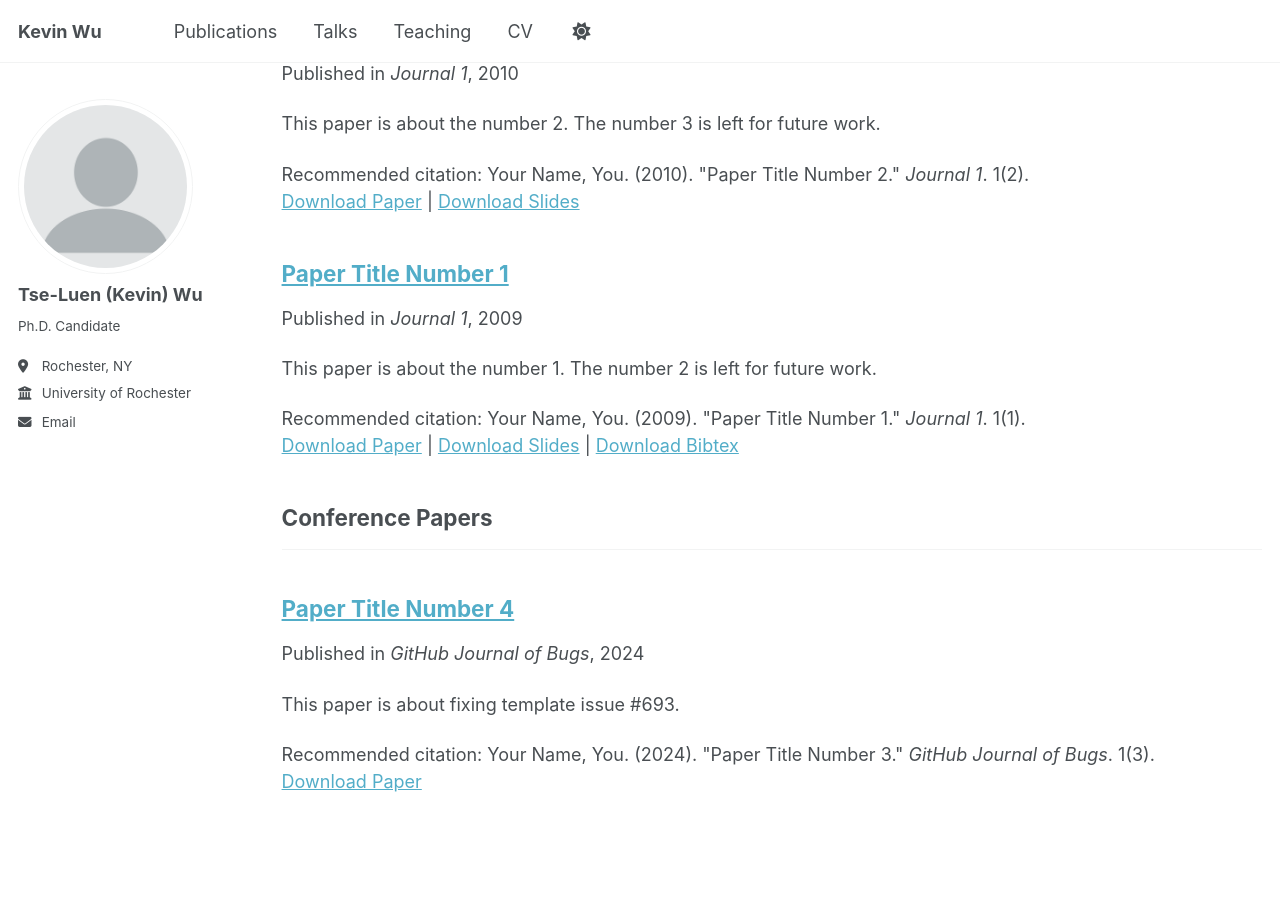
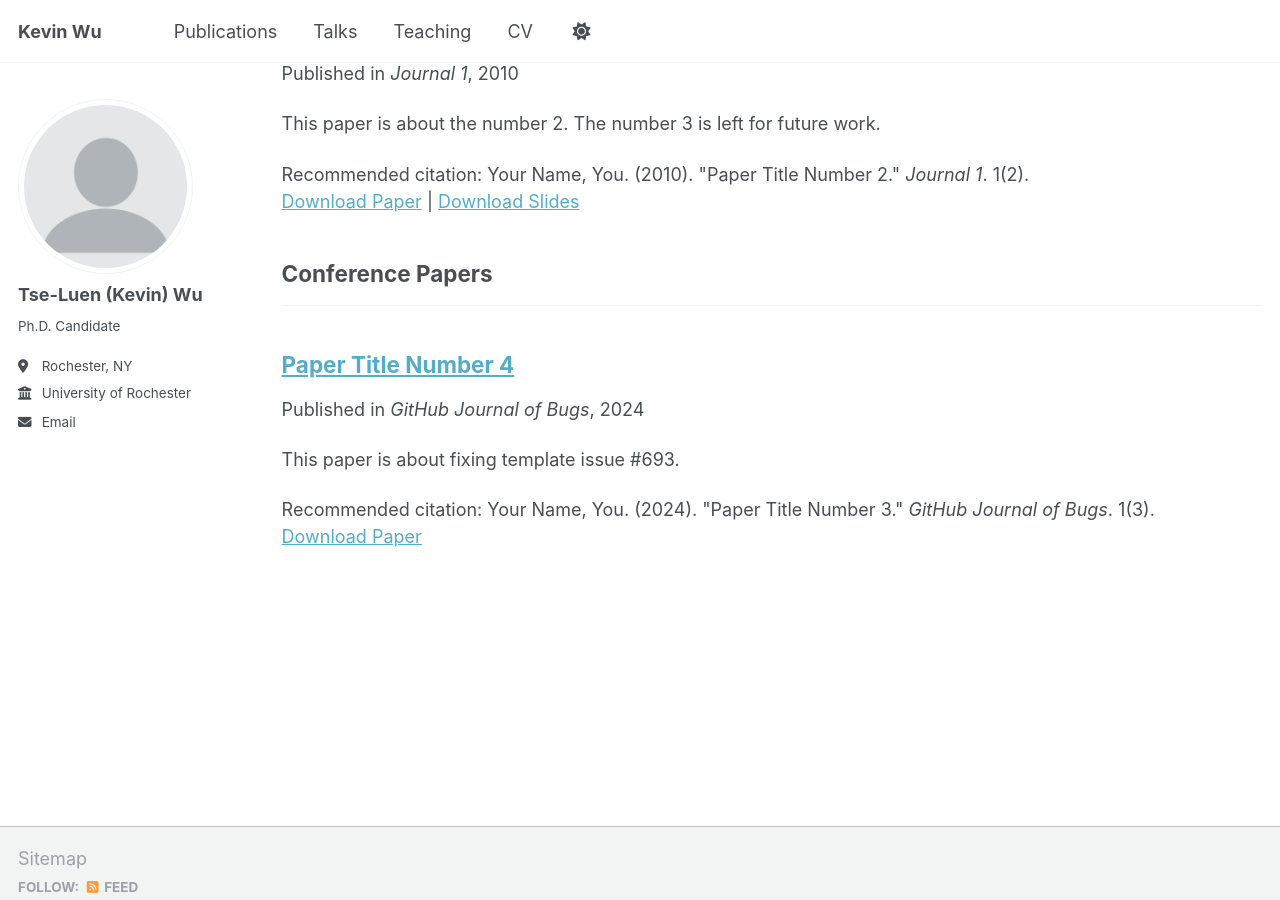
Before and after one commit to kevinwu1785/personal, a Jekyll site: the page built from _pages/publications.html, in a window 1280 px wide and 900 px high, scrolled down 493 px. Built offline with Jekyll 4.4.1, drawn with Linux system fonts in a browser that asks for light colours; a file with an impossible date is left out.

Commit message:
Update 2009-10-01-paper-title-number-1.md

```diff
--- a/_publications/2009-10-01-paper-title-number-1.md
+++ b/_publications/2009-10-01-paper-title-number-1.md
@@ -1,14 +1,14 @@
 ---
-title: "Paper Title Number 1"
+title: "At What Price? Party Taxation and Member Advancement in the U.S. House"
 collection: publications
 category: manuscripts
-permalink: /publication/2009-10-01-paper-title-number-1
-excerpt: 'This paper is about the number 1. The number 2 is left for future work.'
-date: 2009-10-01
-venue: 'Journal 1'
-slidesurl: 'http://academicpages.github.io/files/slides1.pdf'
-paperurl: 'http://academicpages.github.io/files/paper1.pdf'
-bibtexurl: 'http://academicpages.github.io/files/bibtex1.bib'
-citation: 'Your Name, You. (2009). &quot;Paper Title Number 1.&quot; <i>Journal 1</i>. 1(1).'
+permalink:
+excerpt: 'Lawrence S. Rothenberg and Kevin Wu'
+date:
+venue: ''
+slidesurl: ''
+paperurl: ''
+bibtexurl: ''
+citation: ''
 ---
 The contents above will be part of a list of publications, if the user clicks the link for the publication than the contents of section will be rendered as a full page, allowing you to provide more information about the paper for the reader. When publications are displayed as a single page, the contents of the above "citation" field will automatically be included below this section in a smaller font.
```
